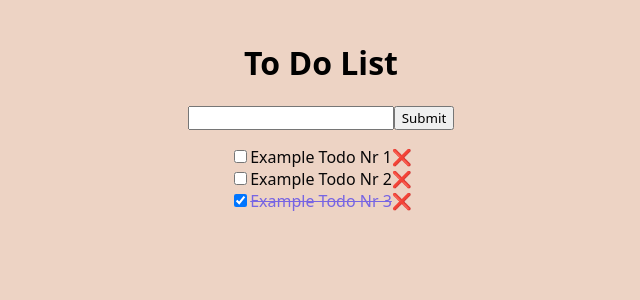
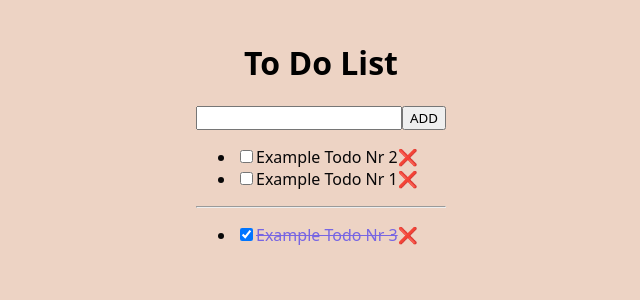
Before and after one commit to NinoHelfenstein/pwa-to-do-list, a React (Create React App) app: page / in a window 1280 px wide. Shown: the top 300 px of the page, without its empty margins (319-959 px from the left). Built offline with nearby package versions, Linux system fonts and the light colour scheme.

Commit message:
changed the way done to do's behave and the tab naming

```diff
--- a/src/App.js
+++ b/src/App.js
@@ -8,11 +8,16 @@ export default function App() {
   ]);
 
   useEffect(() => {
-    document.title = `${
-      todos.filter((todo) => todo.done === false).length
-    } open task${
-      todos.filter((todo) => todo.done === false).length > 1 ? "s" : ""
-    }`;
+    const length = todos.filter((todo) => todo.done === false).length;
+    if (length === 0) {
+      document.title = "You got nothing to do, relax 🍃📚";
+    } else {
+      document.title = `${
+        todos.filter((todo) => todo.done === false).length
+      } open task${
+        todos.filter((todo) => todo.done === false).length > 1 ? "" : "s"
+      }`;
+    }
   }, [todos]);
 
   const toggleDone = (todoId) => {
@@ -38,9 +43,26 @@ export default function App() {
     <>
       <Header />
       <Form addToDo={addToDo} />
-      <ul className="ToDoList">
+      <ul className="OpenToDoList">
+        {todos.filter((todo) => todo.done === false).length === 0
+          ? "You got nothing to do, relax 🍃📚"
+          : todos
+              .filter((todo) => todo.done === false)
+              .sort((a, b) => b.id - a.id)
+              .map((item) => (
+                <ToDoItem
+                  key={item.id}
+                  item={item}
+                  toggleDone={toggleDone}
+                  removeToDo={removeToDo}
+                />
+              ))}
+      </ul>
+      <hr />
+      <ul className="DoneToDoList">
         {todos
-          .sort((a, b) => a.done - b.done)
+          .filter((todo) => todo.done === true)
+          .sort((a, b) => b.id - a.id)
           .map((item) => (
             <ToDoItem
               key={item.id}
@@ -74,7 +96,7 @@ function Form({ addToDo }) {
         value={text}
         onChange={(e) => setText(e.target.value)}
       />
-      <input type="submit" />
+      <input type="submit" value="ADD" />
     </form>
   );
 }
```
